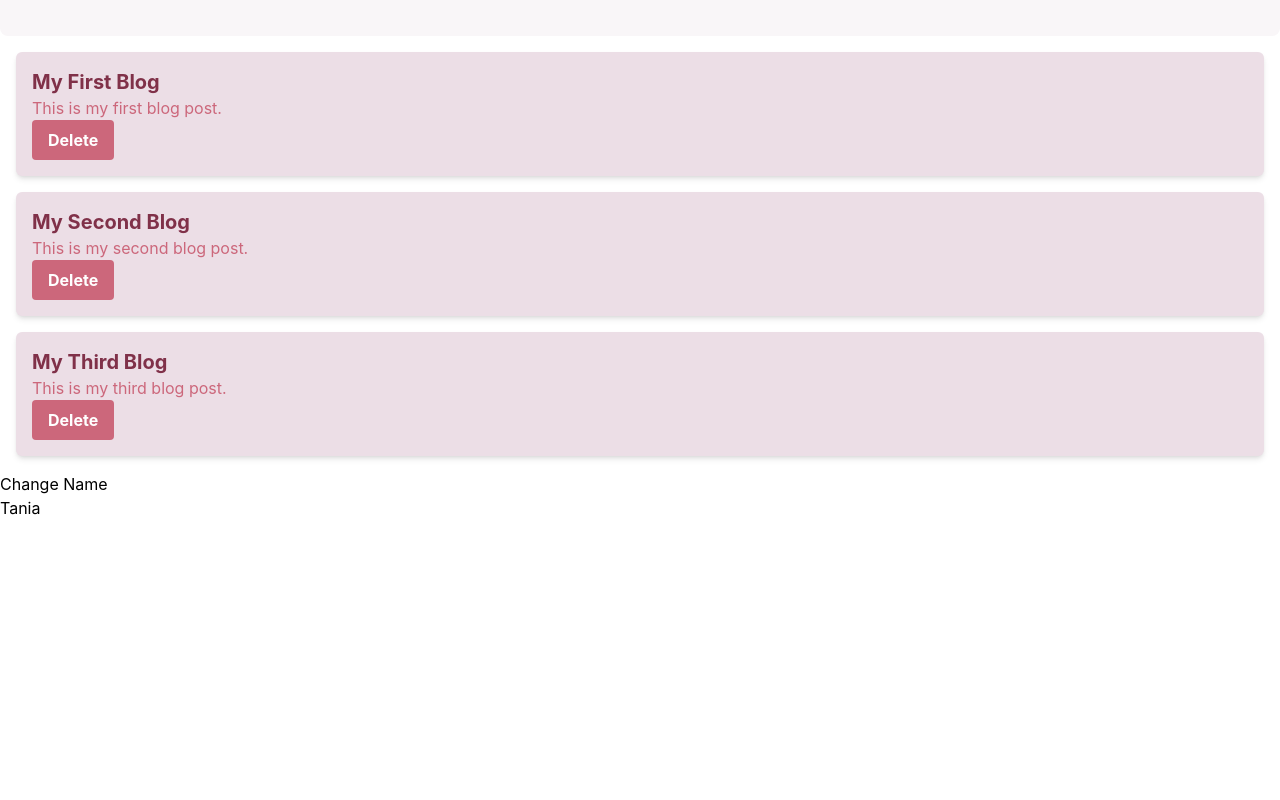
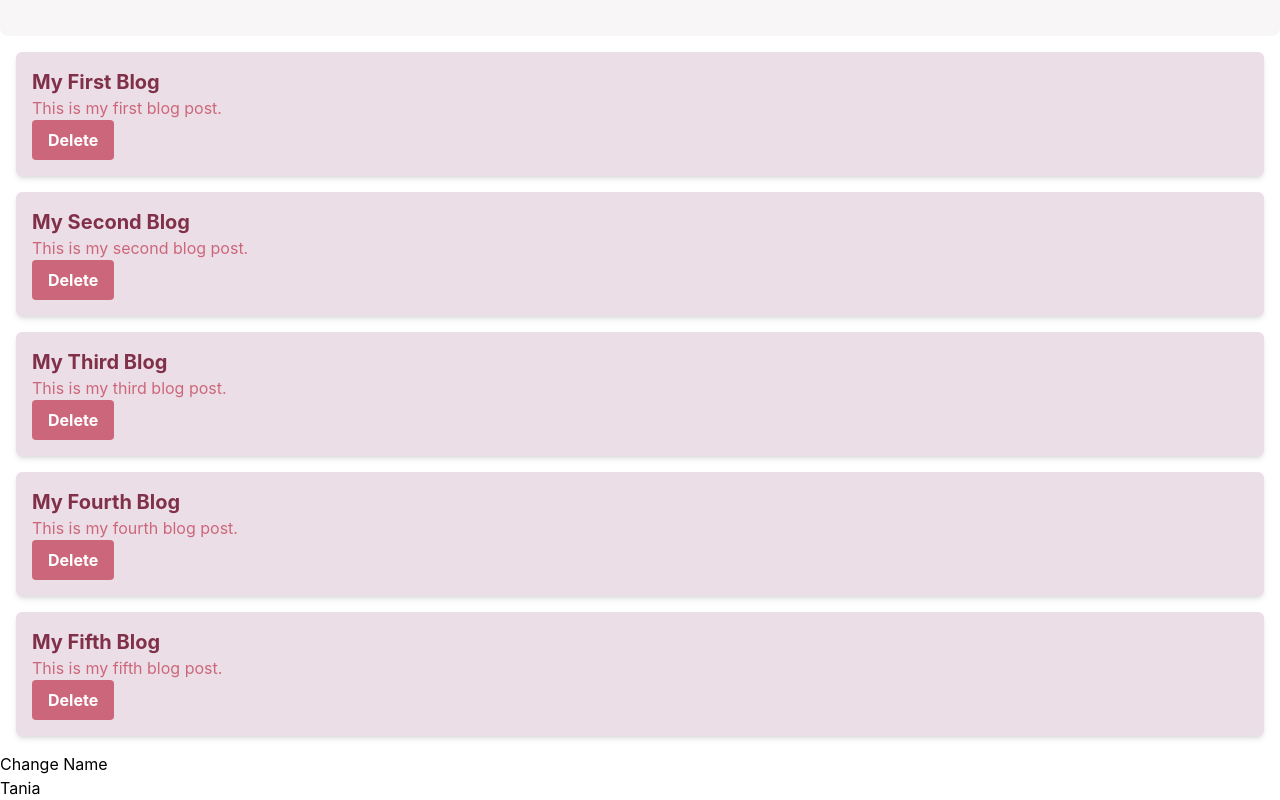
Before and after one commit to TaniaArafin/Music, a React (Create React App) app: page / in a window 1280 px wide. Shown: the part 716-1516 px from the top of the page. Before the commit the page ends 1236 px from the top, so only its background shows below. Built offline with nearby package versions, Linux system fonts and the light colour scheme; data requests are answered from the project's data file.

Commit message:
Refactor Content component to fetch blogs from API and update state management

```diff
--- a/src/Layout/Content.jsx
+++ b/src/Layout/Content.jsx
@@ -1,41 +1,42 @@
-
-import Header from './Header';
-import HeaderComponent from './HeaderComponent';
-import BlogList from './BlogList';
-import { useState, useEffect } from 'react';
+import Header from "./Header";
+import HeaderComponent from "./HeaderComponent";
+import BlogList from "./BlogList";
+import { useState, useEffect } from "react";
 const Content = () => {
-    const [blog, setBlog] = useState([
-        { id: 1, title: 'My First Blog', content: 'This is my first blog post.' },
-        { id: 2, title: 'My Second Blog', content: 'This is my second blog post.' },
-        { id: 3, title: 'My Third Blog', content: 'This is my third blog post.' }
-    ]);
+  const [blog, setBlog] = useState(null);
 
   const [name, setName] = useState("Tania");
 
-
-    const handleDelete = (id)=>{
+  const handleDelete = (id) => {
     const newBlogs = blog.filter((b) => b.id !== id);
     setBlog(newBlogs);
-    }
+  };
 
-
-
-    useEffect(() =>{
-        console.log("use effect is running");
-        console.log(name);
-    }, [name])
+  useEffect(() => {
+    fetch("http://localhost:9000/blogs")
+      .then((res) => {
+        return res.json();
+      })
+      .then((data) => {
+        setBlog(data);
+      });
+  }, []);
 
   return (
     <div>
-                <Header>
-                </Header>
-                <HeaderComponent title={"Recommend Everyone"} content={"Music.io is a website that allows users to recommend music to other users."} />
-                <BlogList blog={blog}  handleDelete={handleDelete}/>
+      <Header></Header>
+      <HeaderComponent
+        title={"Recommend Everyone"}
+        content={
+          "Music.io is a website that allows users to recommend music to other users."
+        }
+      />
+      {blog && <BlogList blog={blog} handleDelete={handleDelete} />}
       <button onClick={() => setName("Arafin")}>Change Name</button>
 
-                <div>{ name} </div>
+      <div>{name} </div>
     </div>
   );
-}
+};
 
 export default Content;
```
Lines whose indentation alone changed are shown as unchanged.
